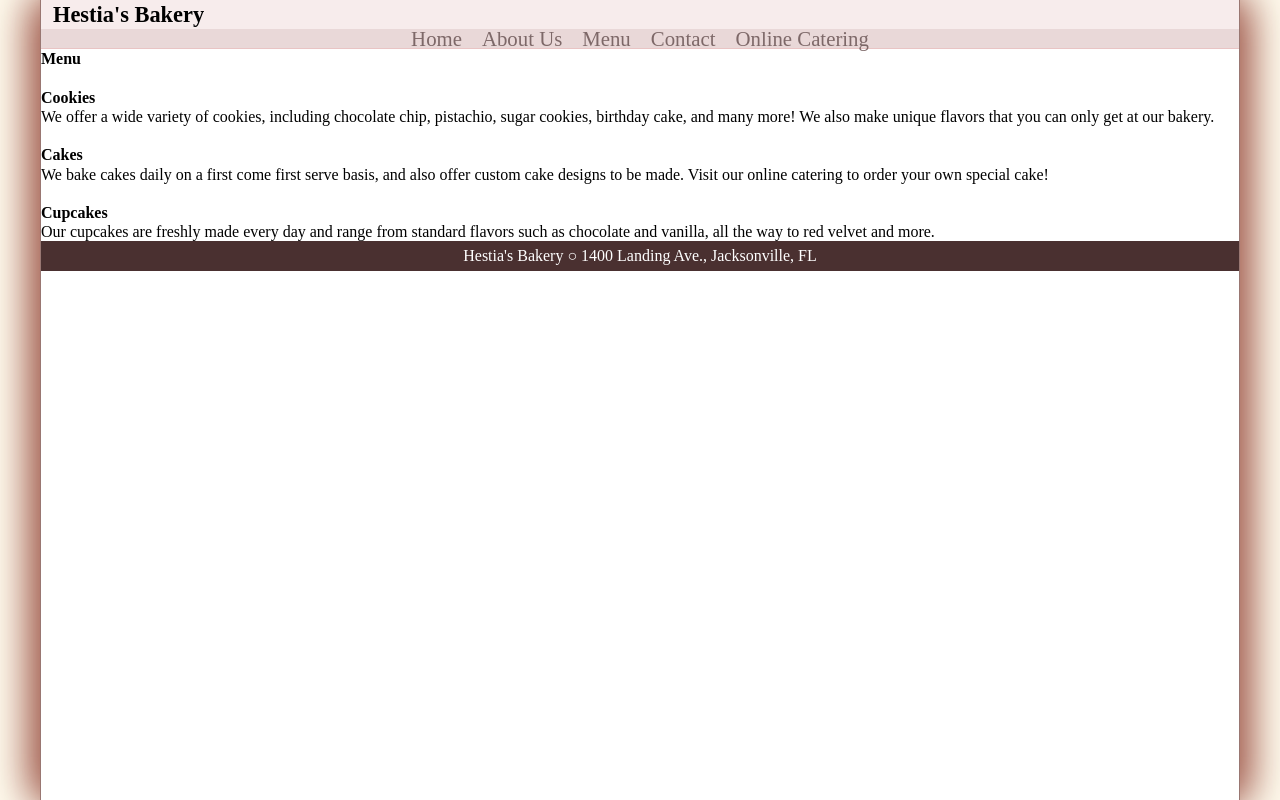
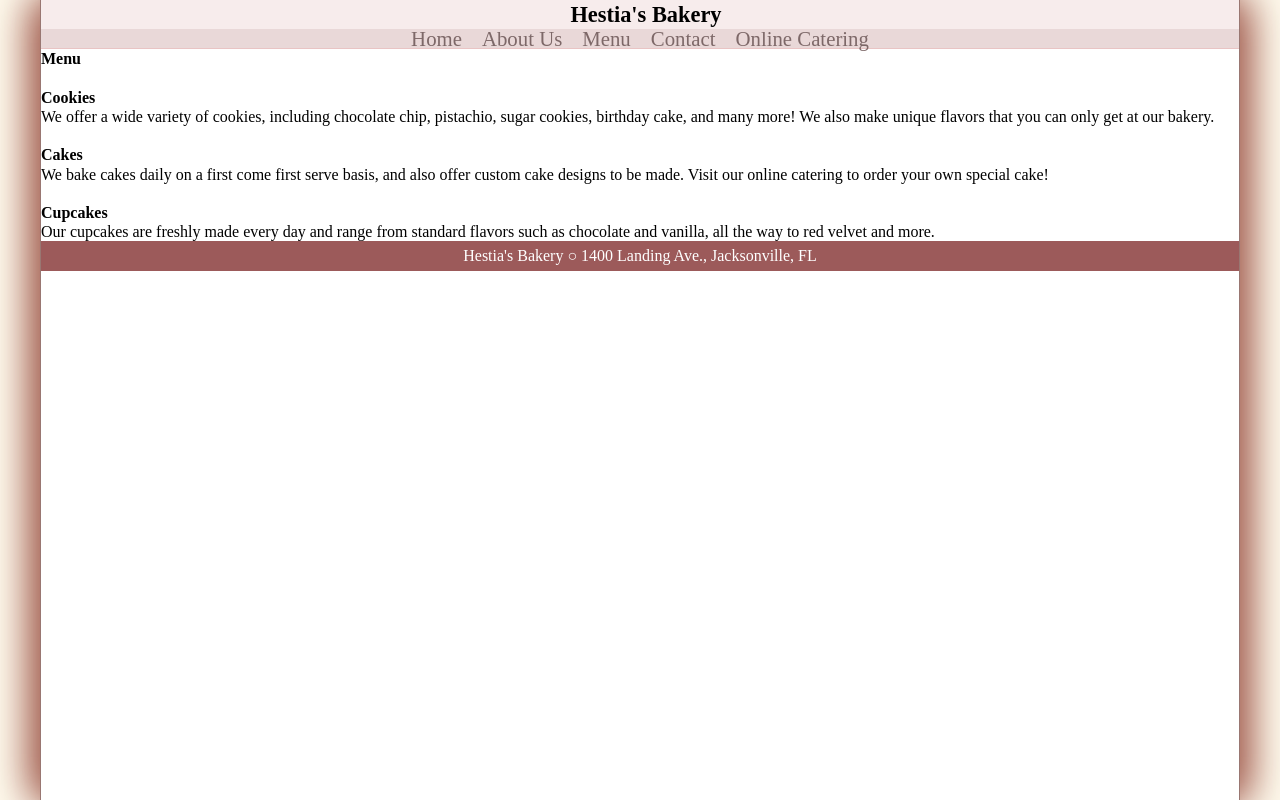
Before and after one commit to Madscool/hestiasbakery, a plain HTML site: page menu.html in a window 1280 px wide. Drawn offline with Linux system fonts and the light colour scheme.

Commit message:
Update hb_styles.css

```diff
--- a/hb_styles.css
+++ b/hb_styles.css
@@ -47,6 +47,7 @@ header h1 {
    color: black;
    font-size: 1.4em;
    padding: 5px 0px 5px 12px;
+   text-align: center;
 }
 
 header h1 em {
@@ -97,7 +98,7 @@ section#main img {
 
 section#main h2 {
    color: white;
-   background: linear-gradient(to right, rgb(153, 83, 6) 30%, black);
+   background: pink;
    font-size: 1.1em;
    letter-spacing: 5px;
    padding: 5px 0px 5px 12px;
@@ -114,7 +115,7 @@ section#main p {
 
 footer {
    color: white;
-   background: rgb(74, 48, 48);
+   background: rgb(156, 90, 90);
    font-size: 1em;
    font-style: normal;
    height: 30px;
@@ -123,9 +124,8 @@ footer {
 
 }
 
-/* ===============================
-   Mobile Styles: 0px to 640px
-   ===============================
+/*
+   Mobile: 0px to 640px
 */
 @media only screen and (max-width: 640px) {
 
@@ -149,9 +149,8 @@ footer {
    }
 }
 
-/* =============================================
-   Tablet and Desktop Styles: greater than 640px
-   =============================================
+/*
+   Tablet and Desktop: greater than 640px
 */
 @media only screen and (min-width: 641px) {
 
```
